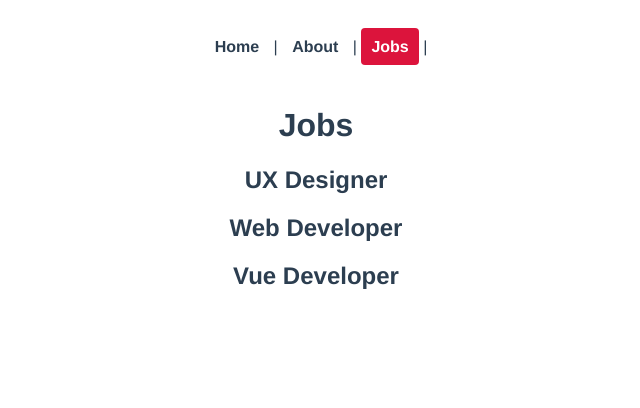
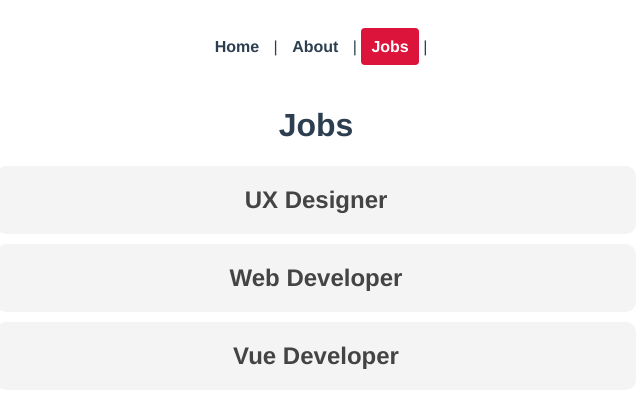
Before and after one commit to nathangiose/Router-Configuration, a Vue app: page /jobs in a window 1280 px wide. Shown: the top 408 px of the page, without its empty margins (324-964 px from the left). Built offline with nearby package versions, Linux system fonts and the light colour scheme.

Commit message:
Set some dynamic links

```diff
--- a/src/router/index.js
+++ b/src/router/index.js
@@ -26,7 +26,8 @@
   {
     path: '/jobs/:id',
     name: 'JobDetails',
-    component: JobDetails
+    component: JobDetails,
+    props: true
   }
 ]
 
--- a/src/views/jobs/JobDetails.vue
+++ b/src/views/jobs/JobDetails.vue
@@ -5,11 +5,12 @@
 
 <script>
 export default {
-    data() {
-        return{
-            id: this.$route.params.id
-        }
-    }
+    props: ['id']
+    // data() {
+    //     return{
+    //         id: this.$route.params.id
+    //     }
+    // }
 
 }
 </script>
--- a/src/views/jobs/Jobs.vue
+++ b/src/views/jobs/Jobs.vue
@@ -1,7 +1,9 @@
 <template>
   <h1>Jobs</h1>
-  <div v-for="job in jobs" :key="job.id">
-      <h2>{{ job.title }}</h2>
+  <div v-for="job in jobs" :key="job.id" class="job">
+      <router-link :to="{ name: 'JobDetails', params: { id: job.id }}">
+          <h2>{{ job.title }}</h2>
+      </router-link>
   </div>
 </template>
 
@@ -20,5 +22,19 @@
 </script>
 
 <style>
-
+.job h2{
+    background: #f4f4f4;
+    padding: 20px;
+    border-radius: 10px;
+    margin: 10px auto;
+    max-width: 600px;
+    cursor: pointer;
+    color: #444;
+}
+.job h2:hover{
+    background: #ddd;
+}
+.job a{
+    text-decoration: none;
+}
 </style>
```
